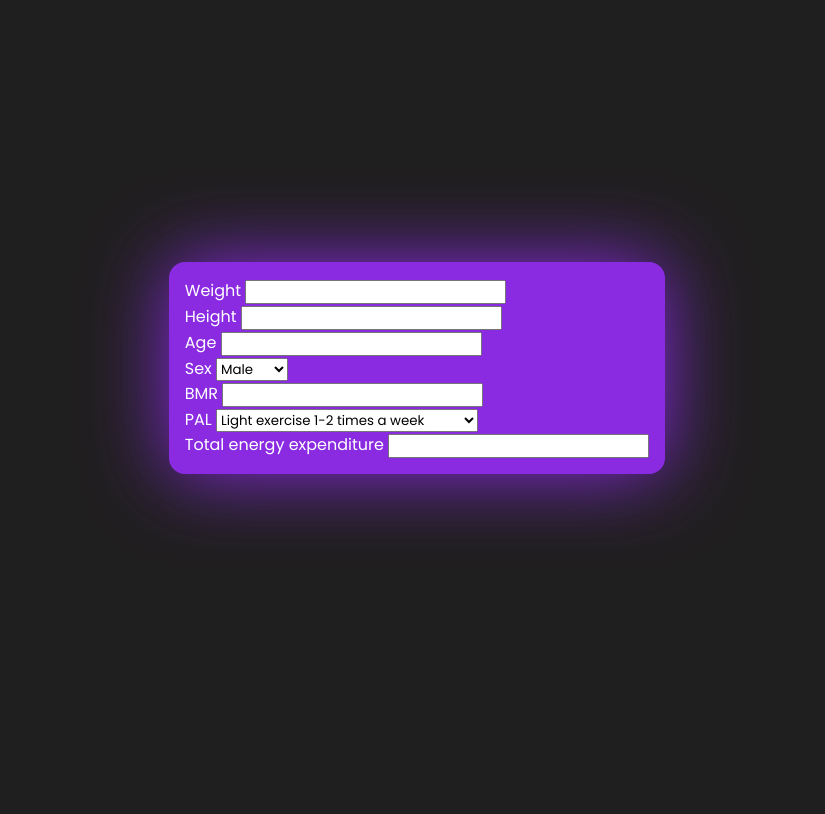
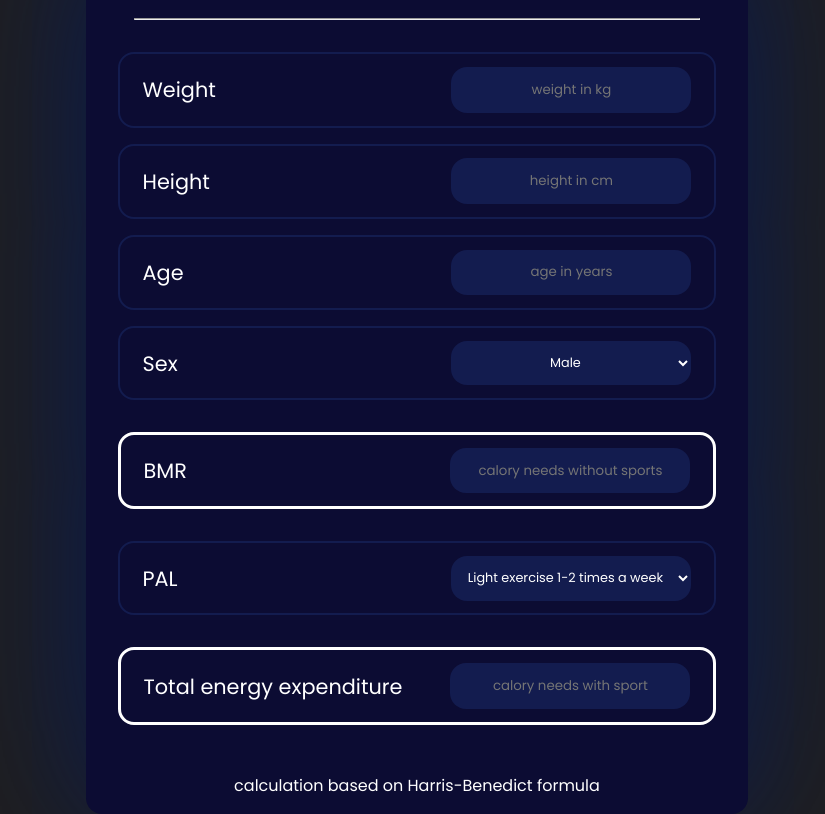
Before and after one commit to maylique/KalorienRechner, a plain HTML site: page index.html in a window 1280 px wide. Shown: the part 32-846 px from the top of the page, without its empty margins (223-1048 px from the left). Before the commit the page ends 800 px from the top, so only its background shows below. Drawn offline with Linux system fonts and the light colour scheme.

Commit message:
css adjusted

```diff
--- a/assets/css/style.css
+++ b/assets/css/style.css
@@ -20,11 +20,73 @@ body {
 }
 
 main {
-    background-color: blueviolet;
+    background-color: rgb(12, 12, 51);
     border-radius: 1rem;
-    box-shadow: 0 0 5rem blueviolet;
+    box-shadow: 0 0 10rem rgb(4, 25, 88);
     padding: 1rem;
     display: flex;
     flex-direction: column;
+    align-items: center;
     gap: 1rem;
 }
+
+h1 {
+    margin-bottom: 1rem;
+}
+
+hr {
+    min-width: 90%;
+}
+
+div {
+    display: flex;
+    justify-content: space-between;
+    align-items: center;
+    margin: 1rem;
+    border: 2px solid rgb(19, 28, 79);
+    border-radius: 1rem;
+    padding: .8rem .4rem;
+}
+
+input[type=number] {
+    width: 15rem;
+    background: rgb(19, 28, 79);
+    outline: none;
+    border: none;
+    border-radius: 1rem;
+    margin-left: 3rem;
+    padding: .8rem .4rem;
+    color: white;
+    margin-right: 1rem;
+}
+
+select {
+    width: 15rem;
+    background: rgb(19, 28, 79);
+    outline: none;
+    border: none;
+    border-radius: 1rem;
+    color: white;
+    text-align: center;
+    padding: .8rem .4rem;
+    font-size: .8rem;
+    margin-right: 1rem;
+}
+
+label {
+    margin-left: 1rem;
+    font-size: 1.3rem;
+}
+
+input[type=number]::-webkit-inner-spin-button {
+    display: none;
+}
+
+::placeholder {
+    text-align: center;
+}
+
+.output {
+    border: 3px solid white;
+    margin: 2rem 1rem;
+}
--- a/assets/javascript/main.js
+++ b/assets/javascript/main.js
@@ -9,7 +9,7 @@ const form = document.querySelector('form')
 
 const bmrCalc = () => {
     if (sex.value == 'male') {
-        sum = 66.5 + (13.75 * weight.value) + (5.003 * height.value) - (6,75 * age.value)
+        sum = 66.5 + (13.75 * weight.value) + (5.003 * height.value) - (6.75 * age.value)
         bmr.value = Math.round(sum)
     } else {
         sum = 655.1 + (9.563 * weight.value) + (1.850 * height.value) - (4.676 * age.value)
--- a/index.html
+++ b/index.html
@@ -8,18 +8,20 @@
 </head>
 <body>
     <main>
+        <h1>Calory Calculator</h1>
+        <hr>
         <form>
             <div>
                 <label for="weight">Weight</label>
-                <input type="number" name="weight" id="weight">
+                <input type="number" name="weight" id="weight" placeholder="weight in kg">
             </div>
             <div>
                 <label for="height">Height</label>
-                <input type="number" name="height" id="height">
+                <input type="number" name="height" id="height" placeholder="height in cm">
             </div>
             <div>
                 <label for="age">Age</label>
-                <input type="number" name="age" id="age">
+                <input type="number" name="age" id="age" placeholder="age in years">
             </div>
             <div>
                 <label for="sex">Sex</label>
@@ -28,9 +30,9 @@
                     <option value="female">Female</option>
                 </select>
             </div>
-            <div>
+            <div class="output">
                 <label for="bmr">BMR</label>
-                <input type="number" name="bmr" id="bmr">
+                <input type="number" name="bmr" id="bmr" placeholder="calory needs without sports">
             </div>
             <div>
                 <label for="pal">PAL</label>
@@ -42,11 +44,12 @@
                     <option value="pro">Athlete</option>
                 </select>
             </div>
-            <div>
+            <div class="output">
                 <label for="tee">Total energy expenditure</label>
-                <input type="number" name="tee" id="tee">
+                <input type="number" name="tee" id="tee" placeholder="calory needs with sport">
             </div>
         </form>
+        <p> calculation based on Harris-Benedict formula</p>
     </main>
     <script src="./assets/javascript/main.js"></script>
 </body>
```
